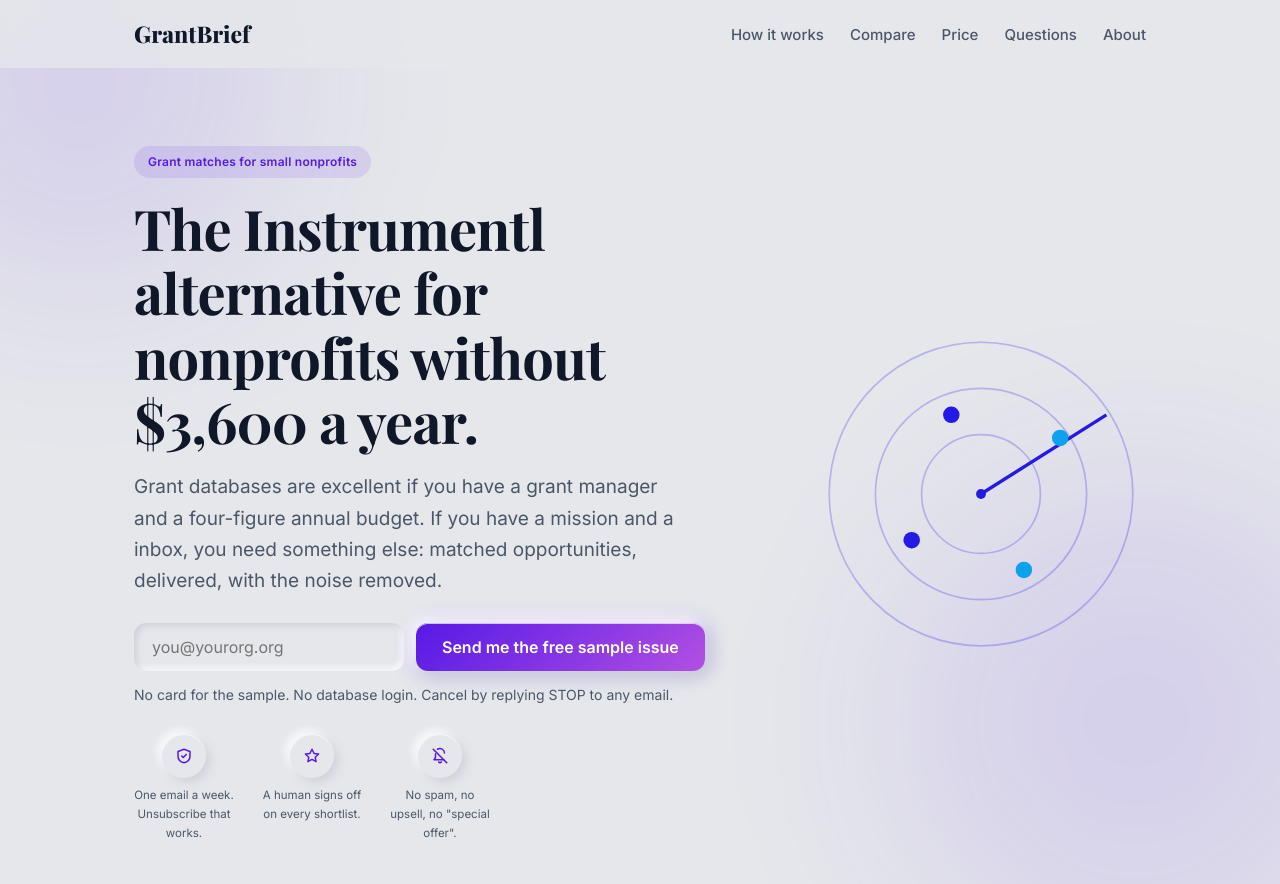
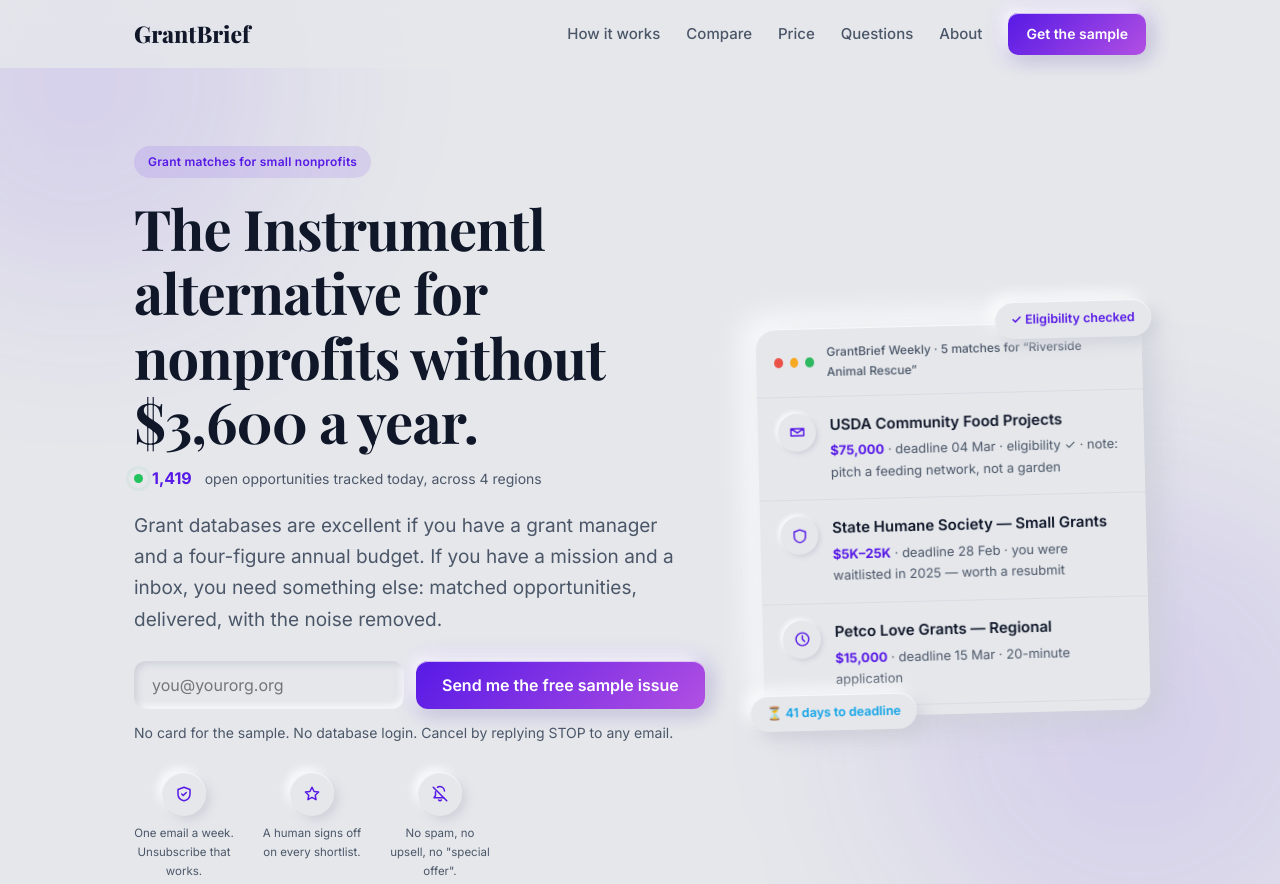
Before and after one commit to skeep83/instrumentlalternative-site, a plain HTML site: page index.html in a window 1280 px wide. Shown: the top 884 px of the page. Drawn offline with nearby package versions, Linux system fonts and the light colour scheme.

Commit message:
update site [skip ci]

```diff
--- a/index.html
+++ b/index.html
@@ -24,15 +24,16 @@
 <body>
 <header class="site"><div class="wrap">
 <a class="logo" href="/">GrantBrief</a>
-<nav><a href="/#how">How it works</a><a href="/#vs">Compare</a><a href="/#pricing">Price</a><a href="/#faq">Questions</a><a href="/about.html">About</a></nav>
+<nav><a href="/#how">How it works</a><a href="/#vs">Compare</a><a href="/#pricing">Price</a><a href="/#faq">Questions</a><a href="/about.html">About</a><a class="btn btn-sm" href="#signup">Get the sample</a></nav>
 </div></header>
 
 <div class="wrap"><div class="hero">
 <div>
 <div class="eyebrow">Grant matches for small nonprofits</div>
 <h1>The Instrumentl alternative for nonprofits without $3,600 a year.</h1>
+<div class="live"><span class="pulse"></span><b>1,419</b>&nbsp;open opportunities tracked today, across 4 regions</div>
 <p class="lede">Grant databases are excellent if you have a grant manager and a four-figure annual budget. If you have a mission and a inbox, you need something else: matched opportunities, delivered, with the noise removed.</p>
-<form class="cta" id="signup" action="https://api.grantbrief.org/subscribe" method="post"><input type="email" name="email" placeholder="you@yourorg.org" required aria-label="Your email"><input type="hidden" name="src" value="instrumentlalternative.com"><button class="btn" type="submit">Send me the free sample issue</button></form>
+<form class="cta js-signup" id="signup" action="https://api.grantbrief.org/subscribe" method="post"><input type="email" name="email" placeholder="you@yourorg.org" required aria-label="Your email"><input type="hidden" name="src" value="instrumentlalternative.com"><button class="btn" type="submit">Send me the free sample issue</button></form>
 <div class="fine">No card for the sample. No database login. Cancel by replying STOP to any email.</div>
 <div class="trust">
 <div class="t-item"><div class="well"><svg viewBox="0 0 24 24"><path d="M12 3l8 3v6c0 5-3.5 8-8 9-4.5-1-8-4-8-9V6z"/><path d="M9 12l2 2 4-4"/></svg></div>One email a week. Unsubscribe that works.</div>
@@ -40,35 +41,43 @@
 <div class="t-item"><div class="well"><svg viewBox="0 0 24 24"><path d="M18 8a6 6 0 00-9.3-5M6 9v5l-2 3h13"/><path d="M3 3l18 18"/><path d="M10.3 20a2 2 0 003.4 0"/></svg></div>No spam, no upsell, no "special offer".</div>
 </div>
 </div>
-<svg class="radar" viewBox="0 0 200 200" fill="none" xmlns="http://www.w3.org/2000/svg" role="img" aria-label="A radar picking out a few signals among many">
-<circle cx="100" cy="100" r="92" stroke="#241ae6" stroke-opacity=".25"/>
-<circle cx="100" cy="100" r="64" stroke="#241ae6" stroke-opacity=".25"/>
-<circle cx="100" cy="100" r="36" stroke="#241ae6" stroke-opacity=".25"/>
-<line x1="100" y1="100" x2="176" y2="52" stroke="#241ae6" stroke-width="2"/>
-<circle cx="148" cy="66" r="5" fill="#0da2ee"/>
-<circle cx="82" cy="52" r="5" fill="#241ae6"/>
-<circle cx="58" cy="128" r="5" fill="#241ae6"/>
-<circle cx="126" cy="146" r="5" fill="#0da2ee"/>
-<circle cx="100" cy="100" r="3" fill="#241ae6"/>
-</svg>
+<div class="mailmock">
+<div class="mm-bar"><span class="dot r"></span><span class="dot y"></span><span class="dot g"></span>
+<span class="mm-sub">GrantBrief Weekly · 5 matches for “Riverside Animal Rescue”</span></div>
+<div class="mm-item"><div class="mm-ic"><svg viewBox="0 0 24 24"><path d="M3 7l9 6 9-6M3 7v10h18V7z"/></svg></div>
+<div><div class="mm-h">USDA Community Food Projects</div>
+<div class="mm-m"><b>$75,000</b> · deadline 04 Mar · eligibility ✓ · note: pitch a feeding network, not a garden</div></div></div>
+<div class="mm-item"><div class="mm-ic"><svg viewBox="0 0 24 24"><path d="M12 3l8 3v6c0 5-3.5 8-8 9-4.5-1-8-4-8-9V6z"/></svg></div>
+<div><div class="mm-h">State Humane Society — Small Grants</div>
+<div class="mm-m"><b>$5K–25K</b> · deadline 28 Feb · you were waitlisted in 2025 — worth a resubmit</div></div></div>
+<div class="mm-item"><div class="mm-ic"><svg viewBox="0 0 24 24"><circle cx="12" cy="12" r="9"/><path d="M12 7v5l3 3"/></svg></div>
+<div><div class="mm-h">Petco Love Grants — Regional</div>
+<div class="mm-m"><b>$15,000</b> · deadline 15 Mar · 20-minute application</div></div></div>
+<div class="float-chip fc1">✓ Eligibility checked</div>
+<div class="float-chip fc2">⏳ 41 days to deadline</div>
+</div>
 </div></div>
 <div class="wrap"><div class="stats">
-<div class="stat"><div class="num">1,419</div><div class="lbl">open opportunities tracked right now, across four regions</div></div>
-<div class="stat"><div class="num">3–10</div><div class="lbl">real matches per reader, per week</div></div>
-<div class="stat"><div class="num">$29</div><div class="lbl">per month. The sample issue costs nothing.</div></div>
+<div class="stat reveal"><div class="num">1,419</div><div class="lbl">open opportunities tracked right now, across four regions</div></div>
+<div class="stat reveal"><div class="num">3–10</div><div class="lbl">real matches per reader, per week</div></div>
+<div class="stat reveal"><div class="num">$29</div><div class="lbl">per month. The sample issue costs nothing.</div></div>
 </div></div>
+<div class="wrap sources">
+<span class="src-lbl">We read these every day:</span>
+<span class="chip">grants.gov</span><span class="chip">EU Funding &amp; Tenders</span><span class="chip">UK Government</span><span class="chip">National Lottery</span><span class="chip">GrantConnect AU</span><span class="chip">40+ foundation feeds</span>
+</div>
 <section id="how"><div class="wrap">
 <h2>How it works</h2>
 <div class="steps">
-<div class="step"><div class="well"><svg viewBox="0 0 24 24"><circle cx="12" cy="8" r="4"/><path d="M4 21c0-4 3.6-6 8-6s8 2 8 6"/></svg></div><h3>Tell us who you are</h3>
+<div class="step reveal"><div class="well"><svg viewBox="0 0 24 24"><circle cx="12" cy="8" r="4"/><path d="M4 21c0-4 3.6-6 8-6s8 2 8 6"/></svg></div><h3>Tell us who you are</h3>
 <p>Five questions, two minutes: mission, country, budget, what you spend on, whether you have ever held a grant. This is the profile we match against.</p></div>
-<div class="step"><div class="well"><svg viewBox="0 0 24 24"><circle cx="11" cy="11" r="7"/><path d="M21 21l-4.3-4.3"/></svg></div><h3>We read everything, daily</h3>
+<div class="step reveal"><div class="well"><svg viewBox="0 0 24 24"><circle cx="11" cy="11" r="7"/><path d="M21 21l-4.3-4.3"/></svg></div><h3>We read everything, daily</h3>
 <p>grants.gov and state portals, the EU Funding &amp; Tenders portal, UK government and National Lottery funding, GrantConnect in Australia, foundation feeds. Thousands of postings a month. Most are noise for you — that is the point.</p></div>
-<div class="step"><div class="well"><svg viewBox="0 0 24 24"><rect x="3" y="5" width="18" height="14" rx="2"/><path d="M3 7l9 6 9-6"/></svg></div><h3>You get the shortlist</h3>
+<div class="step reveal"><div class="well"><svg viewBox="0 0 24 24"><rect x="3" y="5" width="18" height="14" rx="2"/><path d="M3 7l9 6 9-6"/></svg></div><h3>You get the shortlist</h3>
 <p>Every Tuesday: the 3–10 that genuinely fit, each with deadline, amount, and a plain-language note on what that funder actually wants to see.</p></div>
 </div>
 <h3 style="margin-top:40px">What an issue looks like</h3>
-<div class="digest">
+<div class="digest reveal">
 <div class="from">From: GrantBrief Weekly &lt;digest@grantbrief.org&gt; · Tuesday 07:02 · <b>5 matches for “Riverside Animal Rescue”</b></div>
 <div class="grant"><div class="t">USDA Community Food Projects — Competitive Grant</div>
 <div class="m">Deadline 04 Mar · <span class="amt">up to $75,000</span> · open to nonprofits under $1M revenue. Note: they funded two community fridges last cycle; a feeding-network pitch fits better than a garden one.</div></div>
@@ -99,7 +108,7 @@
 </div></section>
 <section id="pricing"><div class="wrap">
 <h2>One plan. $29 a month.</h2>
-<div class="price-card">
+<div class="price-card reveal">
 <div class="p">$29<small> / month</small></div>
 <ul>
 <li>Daily scan of every tracked source</li>
@@ -111,6 +120,12 @@
 <a class="btn" href="mailto:hello@grantbrief.org?subject=Send%20me%20the%20sample%20issue">Send me the sample issue</a>
 <p class="fine" style="margin-top:12px">Annual $290 (two months free). Nonprofits under $100K budget: write us, we work it out.</p>
 </div>
+</div></section>
+<section class="cta-band"><div class="wrap narrow" style="text-align:center">
+<h2>Stop finding out about grants after the deadline.</h2>
+<p>The free sample issue takes one minute to judge. If it is not useful, it costs nothing.</p>
+<form class="cta js-signup" id="signup2" action="https://api.grantbrief.org/subscribe" method="post"><input type="email" name="email" placeholder="you@yourorg.org" required aria-label="Your email"><input type="hidden" name="src" value="instrumentlalternative.com"><button class="btn" type="submit">Send me the free sample issue</button></form>
+<div class="fine">No card. No database login. Reply STOP whenever.</div>
 </div></section>
 <section id="faq"><div class="wrap narrow faq">
 <h2>Questions people actually ask</h2>
@@ -132,4 +147,5 @@
 <div>© 2026 GrantBrief. Written by two people in Europe and one very persistent robot.</div>
 </div></footer>
 <script src="/signup.js"></script>
+<script src="/site.js"></script>
 </body></html>
--- a/signup.js
+++ b/signup.js
@@ -1,6 +1,5 @@
 (function () {
-  var f = document.getElementById('signup');
-  if (!f) return;
+  document.querySelectorAll('form.js-signup').forEach(function (f) {
   f.addEventListener('submit', function (e) {
     e.preventDefault();
     var em = f.querySelector('input[name=email]').value;
@@ -19,4 +18,5 @@
         window.location.href = 'mailto:hello@grantbrief.org?subject=Start%20my%20free%20digest&body=' + encodeURIComponent(em);
       });
   });
+  });
 })();
--- /dev/null
+++ b/site.js
@@ -0,0 +1,26 @@
+(function () {
+  // scroll reveal
+  var els = document.querySelectorAll('.reveal');
+  if ('IntersectionObserver' in window && !matchMedia('(prefers-reduced-motion: reduce)').matches) {
+    var io = new IntersectionObserver(function (es) {
+      es.forEach(function (en) { if (en.isIntersecting) { en.target.classList.add('in'); io.unobserve(en.target); } });
+    }, { threshold: 0.12 });
+    els.forEach(function (el) { io.observe(el); });
+  } else {
+    els.forEach(function (el) { el.classList.add('in'); });
+  }
+  // mobile sticky CTA
+  var bar = document.createElement('div');
+  bar.className = 'mobile-cta';
+  bar.innerHTML = '<span>Free sample issue</span><a class="btn btn-sm" href="#signup">Get it</a>';
+  document.body.appendChild(bar);
+  var last = false;
+  addEventListener('scroll', function () {
+    var hero = document.getElementById('signup');
+    if (!hero) return;
+    var past = scrollY > hero.getBoundingClientRect().height + 400;
+    var atForm = hero.getBoundingClientRect().bottom > 0 && hero.getBoundingClientRect().top < innerHeight;
+    var show = past && !atForm;
+    if (show !== last) { bar.classList.toggle('show', show); last = show; }
+  }, { passive: true });
+})();
--- a/style.css
+++ b/style.css
@@ -17,6 +17,7 @@
   --neo-4: 4px 4px 10px var(--neo-dark), -4px -4px 10px var(--neo-light), var(--neo-edge);
   --neo-6: 6px 6px 15px var(--neo-dark), -6px -6px 15px var(--neo-light), var(--neo-edge);
   --neo-8: 8px 8px 20px var(--neo-dark), -8px -8px 20px var(--neo-light), var(--neo-edge);
+  --neo-12: 12px 12px 30px var(--neo-dark), -12px -12px 30px var(--neo-light), var(--neo-edge);
   --inset-3: inset 3px 3px 6px var(--neo-dark), inset -3px -3px 6px var(--neo-light);
   --serif:"Playfair Display",Georgia,serif;
   --sans:Inter,-apple-system,BlinkMacSystemFont,"Segoe UI",system-ui,sans-serif;
@@ -124,4 +125,54 @@ footer .cols{display:flex;gap:48px;flex-wrap:wrap;margin-bottom:20px}
   .steps,.stats{grid-template-columns:1fr}
   nav a{margin-left:14px}
   table.cmp{display:block;overflow-x:auto}
+  .mobile-cta{display:flex}
+  body{padding-bottom:72px}
 }
+
+/* — v2: hero mock, live row, sources, CTA band, reveal, mobile bar — */
+.live{display:flex;align-items:center;gap:9px;font-size:14px;color:var(--ink-soft);margin:-6px 0 18px}
+.live b{color:hsl(var(--primary));font-size:16px}
+.pulse{width:9px;height:9px;border-radius:50%;background:hsl(142 70% 45%);position:relative;flex:none}
+.pulse::after{content:"";position:absolute;inset:-4px;border-radius:50%;border:2px solid hsl(142 70% 45% / .5);animation:ping 1.8s ease-out infinite}
+@keyframes ping{0%{transform:scale(.6);opacity:1}100%{transform:scale(1.6);opacity:0}}
+
+.mailmock{background:var(--neo-bg);border-radius:20px;box-shadow:var(--neo-12);padding:0 0 10px;
+  transform:rotate(-1.4deg);position:relative;margin-top:12px}
+.mm-bar{display:flex;align-items:center;gap:7px;padding:14px 18px;border-bottom:1px solid var(--hair)}
+.mm-bar .dot{width:10px;height:10px;border-radius:50%;background:hsl(220 10% 78%)}
+.mm-bar .dot.r{background:hsl(4 80% 60%)}.mm-bar .dot.y{background:hsl(38 92% 55%)}.mm-bar .dot.g{background:hsl(142 60% 45%)}
+.mm-sub{font-size:12px;color:var(--ink-soft);margin-left:6px;font-weight:500}
+.mm-item{display:flex;gap:14px;padding:16px 20px;border-bottom:1px solid var(--hair)}
+.mm-item:last-of-type{border-bottom:0}
+.mm-ic{width:38px;height:38px;border-radius:50%;background:var(--neo-bg);box-shadow:var(--neo-2);
+  display:flex;align-items:center;justify-content:center;flex:none}
+.mm-ic svg{width:17px;height:17px;stroke:hsl(var(--primary));fill:none;stroke-width:2;stroke-linecap:round;stroke-linejoin:round}
+.mm-h{font-weight:600;font-size:15px;color:var(--ink)}
+.mm-m{font-size:13px;color:var(--ink-soft);margin-top:3px}
+.mm-m b{color:hsl(var(--primary))}
+.float-chip{position:absolute;background:var(--neo-bg);border-radius:9999px;padding:8px 16px;font-size:12.5px;font-weight:600;
+  color:hsl(var(--primary));box-shadow:var(--neo-6);animation:floaty 5s ease-in-out infinite}
+.fc1{top:-16px;right:-10px}
+.fc2{bottom:-14px;left:-14px;animation-delay:2.2s;color:hsl(var(--brand-2))}
+@keyframes floaty{0%,100%{transform:translateY(0)}50%{transform:translateY(-7px)}}
+@media(prefers-reduced-motion:reduce){.float-chip,.pulse::after{animation:none}}
+
+.sources{display:flex;align-items:center;gap:10px;flex-wrap:wrap;padding-top:30px}
+.src-lbl{font-size:13px;color:var(--ink-soft)}
+.chip{background:var(--neo-bg);border-radius:9999px;padding:7px 15px;font-size:13px;font-weight:600;
+  color:var(--ink-soft);box-shadow:var(--neo-2)}
+
+.cta-band{padding:74px 0}
+.cta-band form{justify-content:center}
+.cta-band .fine{font-size:14px;color:var(--ink-soft);margin-top:10px}
+
+.reveal{opacity:0;transform:translateY(18px);transition:opacity .6s ease,transform .6s ease}
+.reveal.in{opacity:1;transform:none}
+@media(prefers-reduced-motion:reduce){.reveal{opacity:1;transform:none;transition:none}}
+
+.btn-sm{padding:9px 18px;font-size:14px;border-radius:10px}
+.mobile-cta{display:none;position:fixed;left:14px;right:14px;bottom:14px;z-index:9;
+  background:var(--neo-bg);border-radius:16px;box-shadow:var(--neo-12);
+  padding:10px 16px;align-items:center;justify-content:space-between;font-weight:600;font-size:15px;
+  transform:translateY(140%);transition:transform .35s cubic-bezier(.4,0,.2,1)}
+.mobile-cta.show{transform:none}
```
Also changed, not shown: about.html (+2 -1 lines), privacy.html (+2 -1 lines), terms.html (+2 -1 lines).
